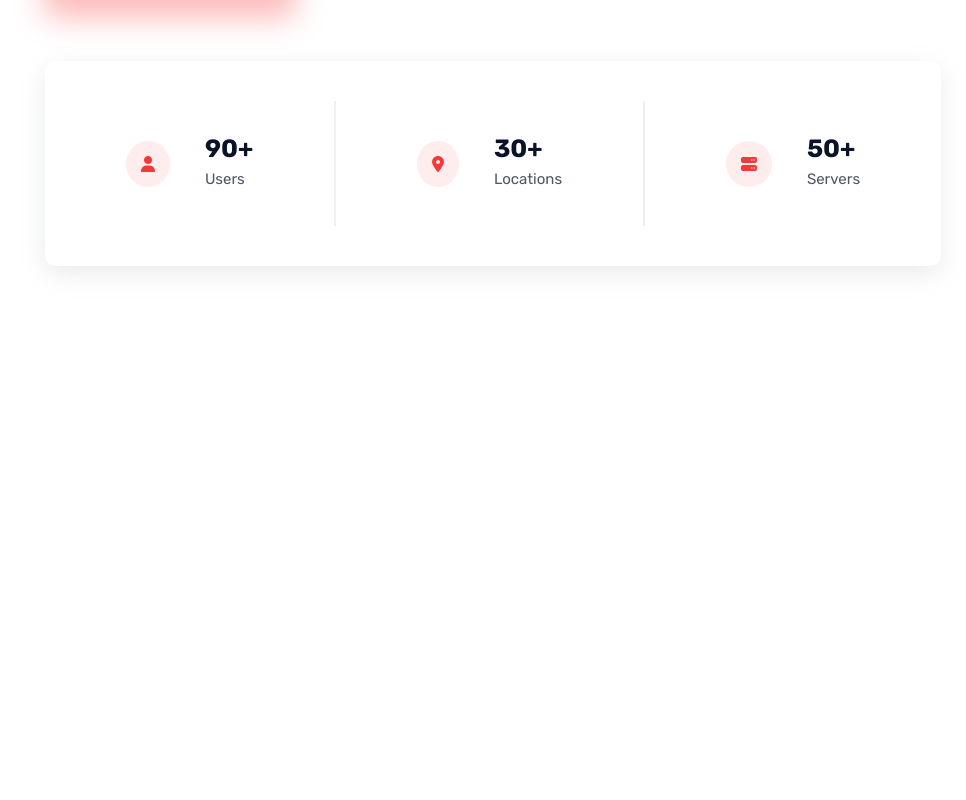
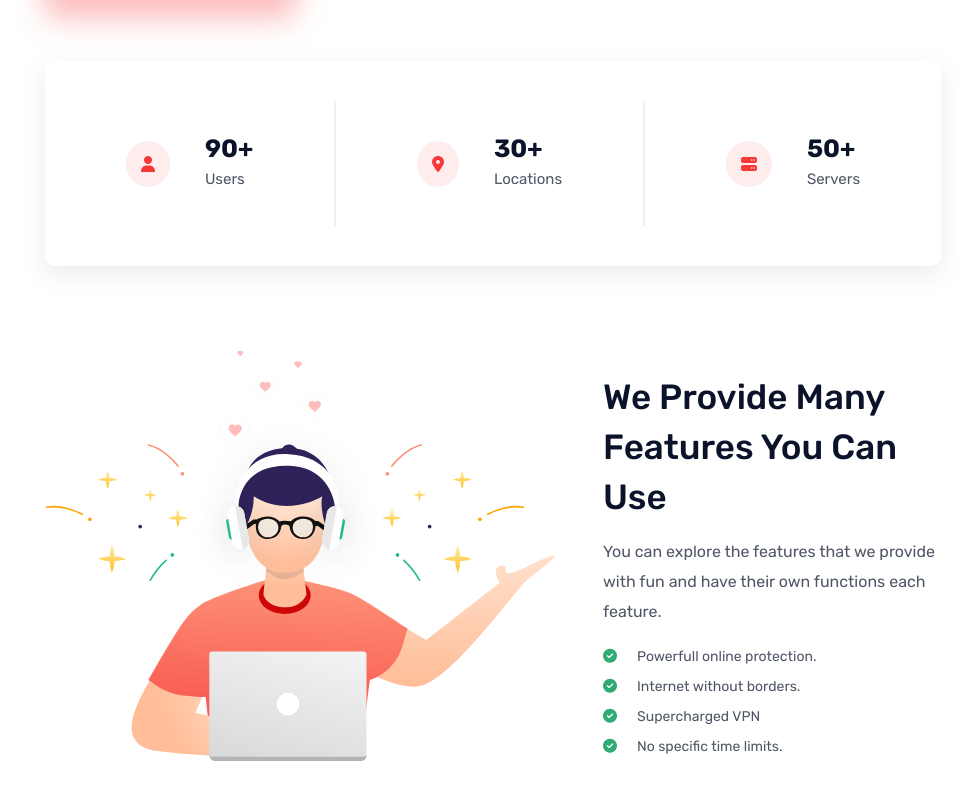
Before and after one commit to franHellbusch/ProyectoLanding-Rita, a plain HTML site: page index.html in a window 1280 px wide. Shown: the part 733-1533 px from the top of the page, without its empty margins (147-1113 px from the left). Before the commit the page ends 1079 px from the top, so only its background shows below. Drawn offline with Linux system fonts and the light colour scheme.

Commit message:
feature/ features section terminada

```diff
--- a/css/index.css
+++ b/css/index.css
@@ -179,3 +179,53 @@ header {
   font-weight: 400;
   line-height: 30px;
 }
+
+/* Features section */
+.features {
+  display: flex;
+  margin: 5rem 15%;
+  justify-content: center;
+  align-items: flex-end;
+}
+
+.features > img {
+  margin-right: 3rem;
+}
+
+.features_content {
+  width: 40%;
+}
+
+.features_content > h4 {
+  color: var(--color-text-primary);
+  font-size: 35px;
+  font-style: normal;
+  font-weight: 500;
+  line-height: 50px;
+}
+
+.features_content > p {
+  color: var(--color-text-grey);
+  font-size: 16px;
+  font-style: normal;
+  font-weight: 400;
+  line-height: 30px;
+  margin: 15px 0;
+}
+
+.features_content-list {
+  list-style: none;
+}
+
+.features_content-list > li {
+  color: var(--color-text-grey);
+  font-size: 14px;
+  font-style: normal;
+  font-weight: 400;
+  line-height: 30px;
+}
+
+.check_icon {
+  color: #2fab73;
+  margin-right: 20px;
+}
--- a/index.html
+++ b/index.html
@@ -62,6 +62,22 @@
           </div>
         </div>
       </section>
+      <section class="features">
+        <img src="./assets/img/features-image.svg" alt="features-image" />
+        <aside class="features_content">
+          <h4>We Provide Many Features You Can Use</h4>
+          <p>
+            You can explore the features that we provide with fun and have their own functions each
+            feature.
+          </p>
+          <ul class="features_content-list">
+            <li><i class="fa-solid fa-circle-check check_icon"></i>Powerfull online protection.</li>
+            <li><i class="fa-solid fa-circle-check check_icon"></i>Internet without borders.</li>
+            <li><i class="fa-solid fa-circle-check check_icon"></i>Supercharged VPN</li>
+            <li><i class="fa-solid fa-circle-check check_icon"></i>No specific time limits.</li>
+          </ul>
+        </aside>
+      </section>
     </main>
     <footer></footer>
 
```
Also changed, not shown: assets/img/features-image.svg (added).
